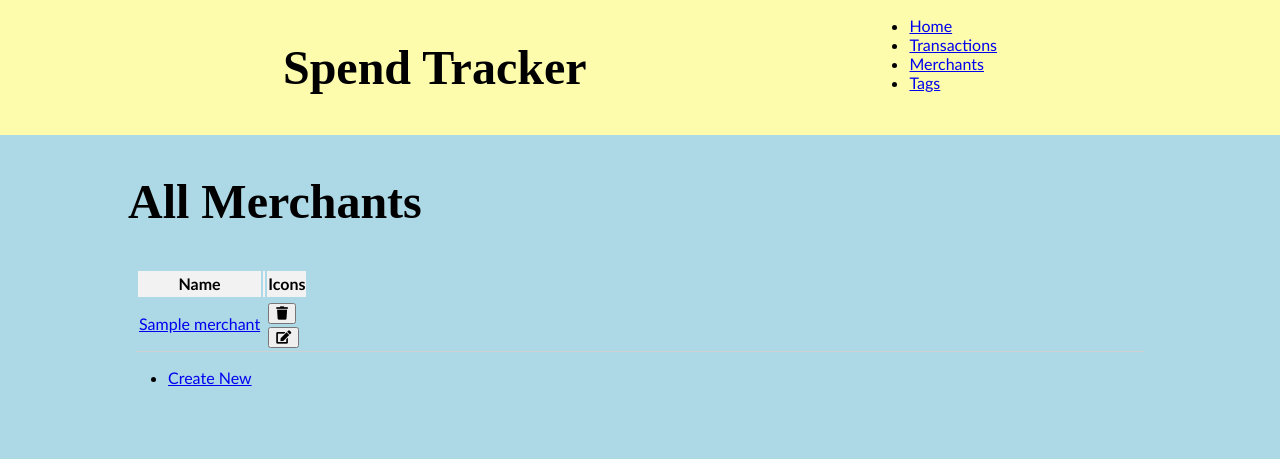
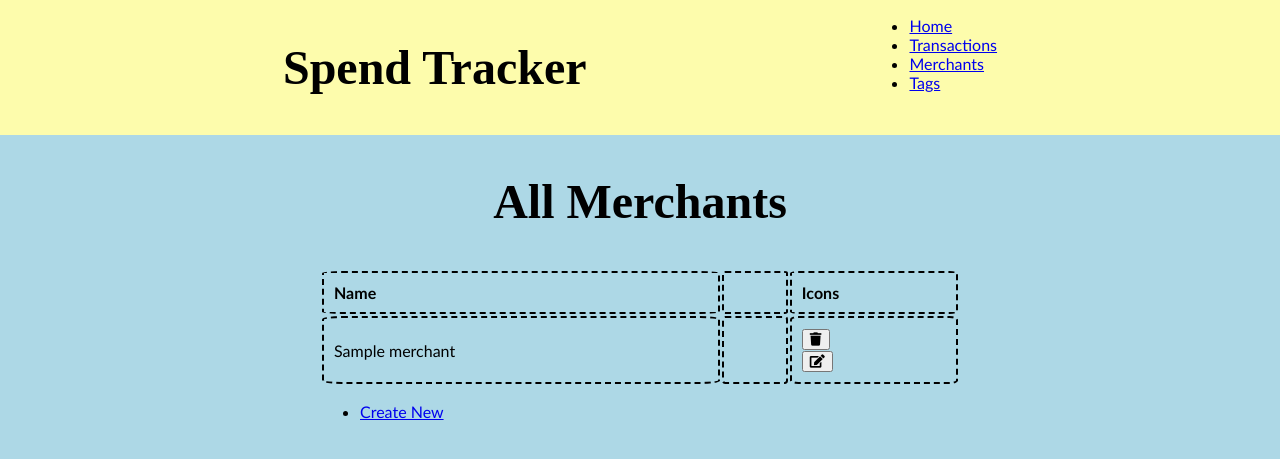
Before and after one commit to lushpurr/project1_spend_tracker, a Flask app: page /merchants in a window 1280 px wide. Shown: the top 459 px of the page. Run offline with Flask 2, Linux system fonts and the light colour scheme; a database or web service that is not in the repository returns one stand-in record (values such as "Sample title"); some libraries are stand-ins or nearby versions.

Commit message:
added user journey diag more css, flags on merchants

```diff
--- a/app/static/css/style.css
+++ b/app/static/css/style.css
@@ -12,6 +12,7 @@ body {
 h1 {
     font-family: 'Phosphate';
     font-size: 3em;
+    text-align: center;
 }
 
 .top_main {
@@ -25,9 +26,34 @@ h1 {
 
 }
 
+td {
+  border: dashed;
+  border-width: 2px;
+  padding: 10px;
+  border-radius: 5%;
+}
+
+th {
+  border: dashed;
+  border-width: 2px;
+  padding: 10px;
+  border-radius: 5%;
+
+}
+
+section.list-container td tr{
+  background-color: papayawhip;
+
+}
+
 #content {
-    width:80%;
+    width:50%;
     margin:auto;
+    display: flex;
+    flex-direction: column;
+    justify-content: center;
+    text-align: left;
+
 
     /* display:flex;
     flex-direction: column; */
@@ -50,7 +76,7 @@ nav ul li {
 
 
 /* table style */
-
+/*
 table {
     display: flex;
     flex-flow: column nowrap;
@@ -76,4 +102,4 @@ th {
     width: 100%;
     display: flex;
     flex-flow: row nowrap;
-  } */
+  } */  */
--- a/app/templates/merchants/index.html
+++ b/app/templates/merchants/index.html
@@ -1,5 +1,4 @@
 {% extends 'base.html'%}
-
 {% block content %}
 <h1>All Merchants</h1>
 
@@ -9,14 +8,10 @@
         <th></th>
         <th>Icons</th>
     </tr>
-
     {% for merchant in merchants %}
+    <section class="list-container">
     <tr>
-        <td>
-            <a href="/merchants/{{ merchant.name }}/edit">
-            {{ merchant.name }}
-            </a>
-        </td>
+        <td> {{ merchant.name }}</td>
         <td></td>
         <td>
             <form action="/merchants/{{ merchant.id }}/delete" method="POST">
@@ -33,6 +28,7 @@
         </td>
 
     </tr>
+    </section>
     {% endfor %}
 </table>
 
--- a/app/templates/transactions/new.html
+++ b/app/templates/transactions/new.html
@@ -19,6 +19,7 @@
                 {{ merchant.name}}
             </option>"
             {% endif %}
+
             {% endfor %}
         </select>
     </div>
```
Also changed, not shown: 1 other file.
